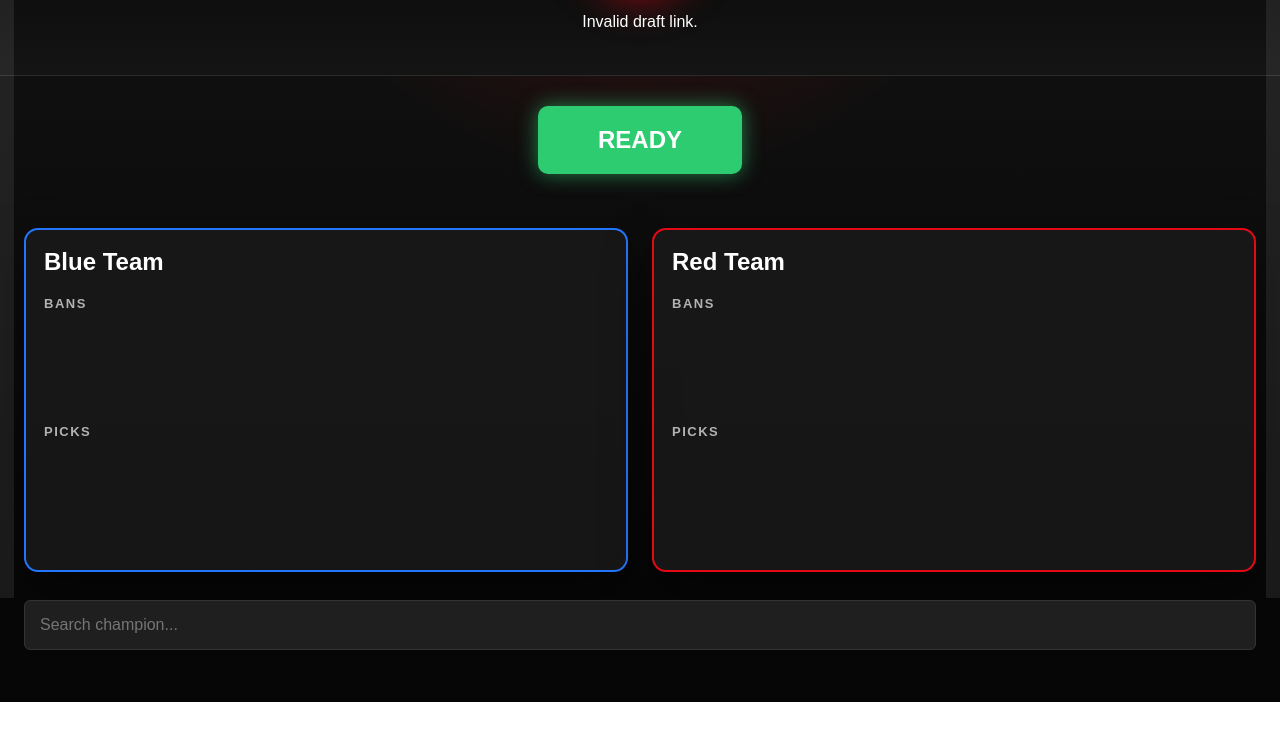
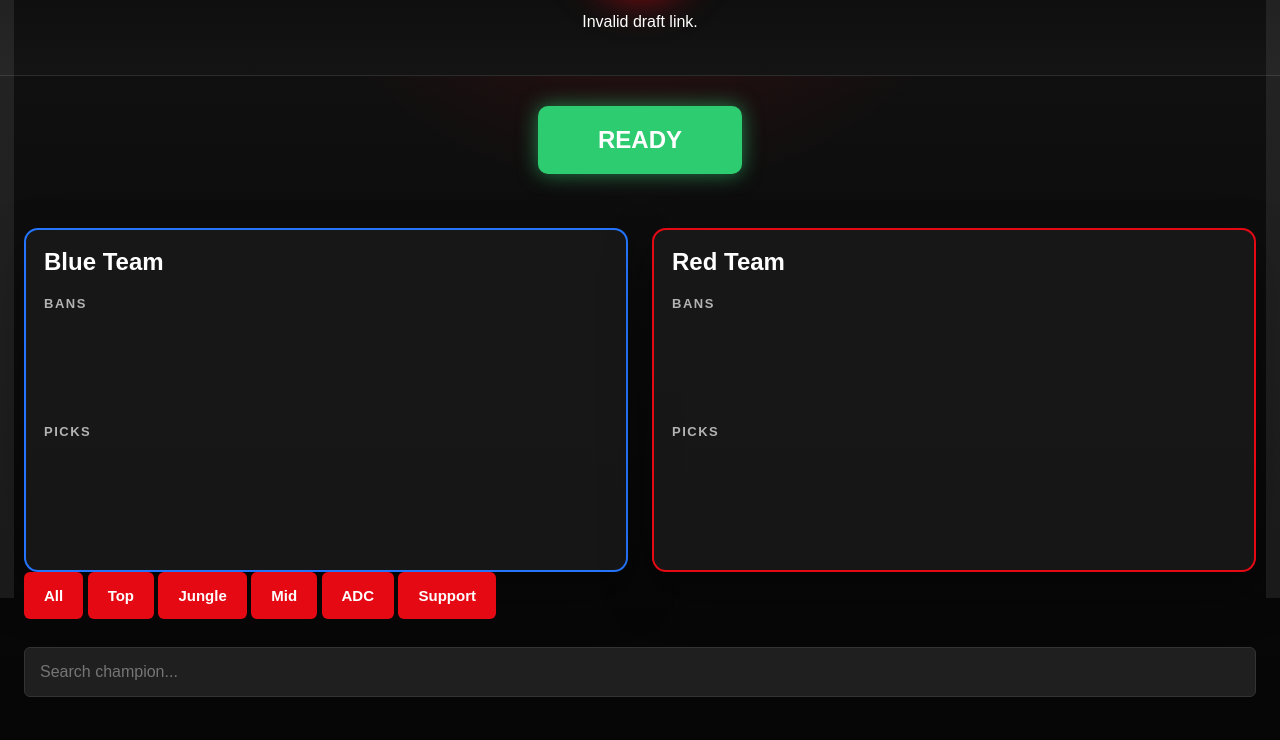
Before and after one commit to nikkkkkkkkk-bit/leaguedraftforthebois, a website: page public/draft.html in a window 1280 px wide. Shown: the part 202-942 px from the top of the page. Before the commit the page ends 904 px from the top, so only its background shows below. Drawn offline with nearby package versions, Linux system fonts and the light colour scheme; no server answers.

Commit message:
draft.html

```diff
--- a/public/draft.html
+++ b/public/draft.html
@@ -40,6 +40,14 @@
         <div id="redPicks" class="slots"></div>
       </div>
     </section>
+    <section class="role-filters">
+      <button class="role-btn active" data-role="all">All</button>
+      <button class="role-btn" data-role="top">Top</button>
+      <button class="role-btn" data-role="jungle">Jungle</button>
+      <button class="role-btn" data-role="mid">Mid</button>
+      <button class="role-btn" data-role="adc">ADC</button>
+      <button class="role-btn" data-role="support">Support</button>
+    </section>
 
     <section class="controls">
         <input id="searchInput" placeholder="Search champion..." />
```
